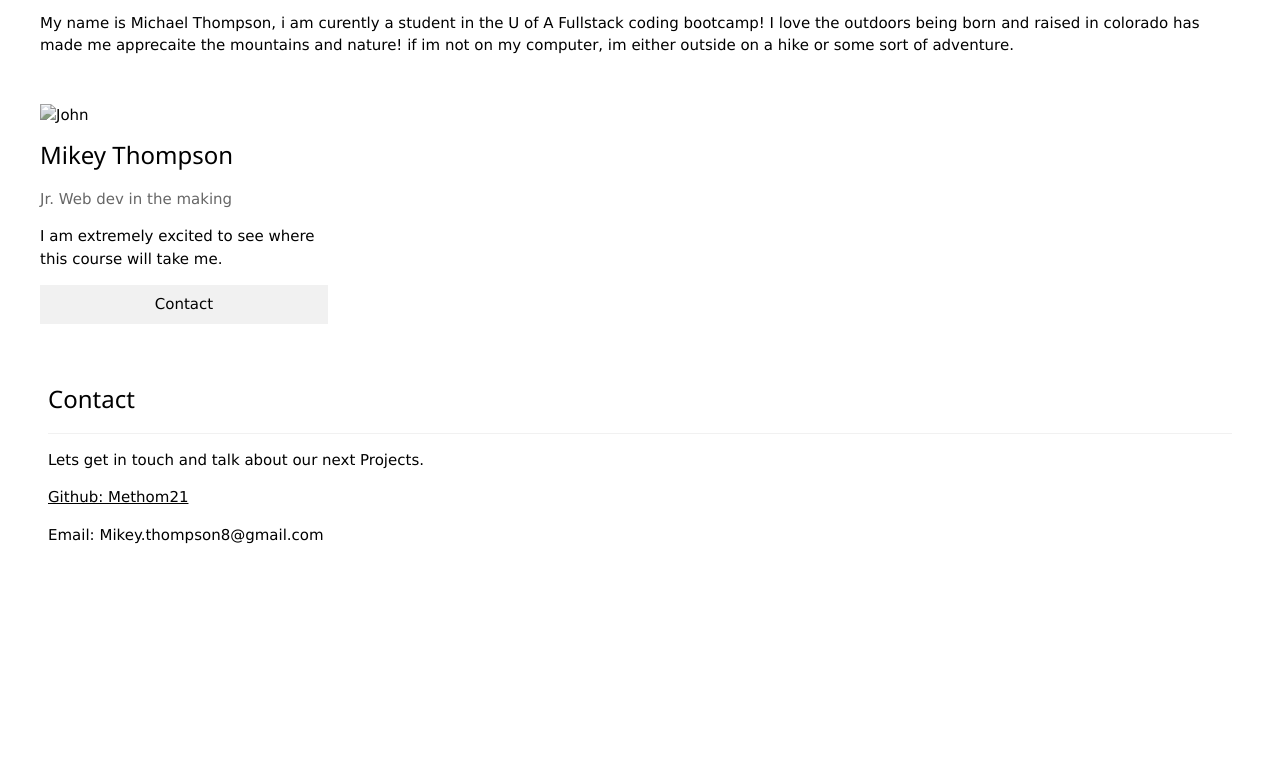
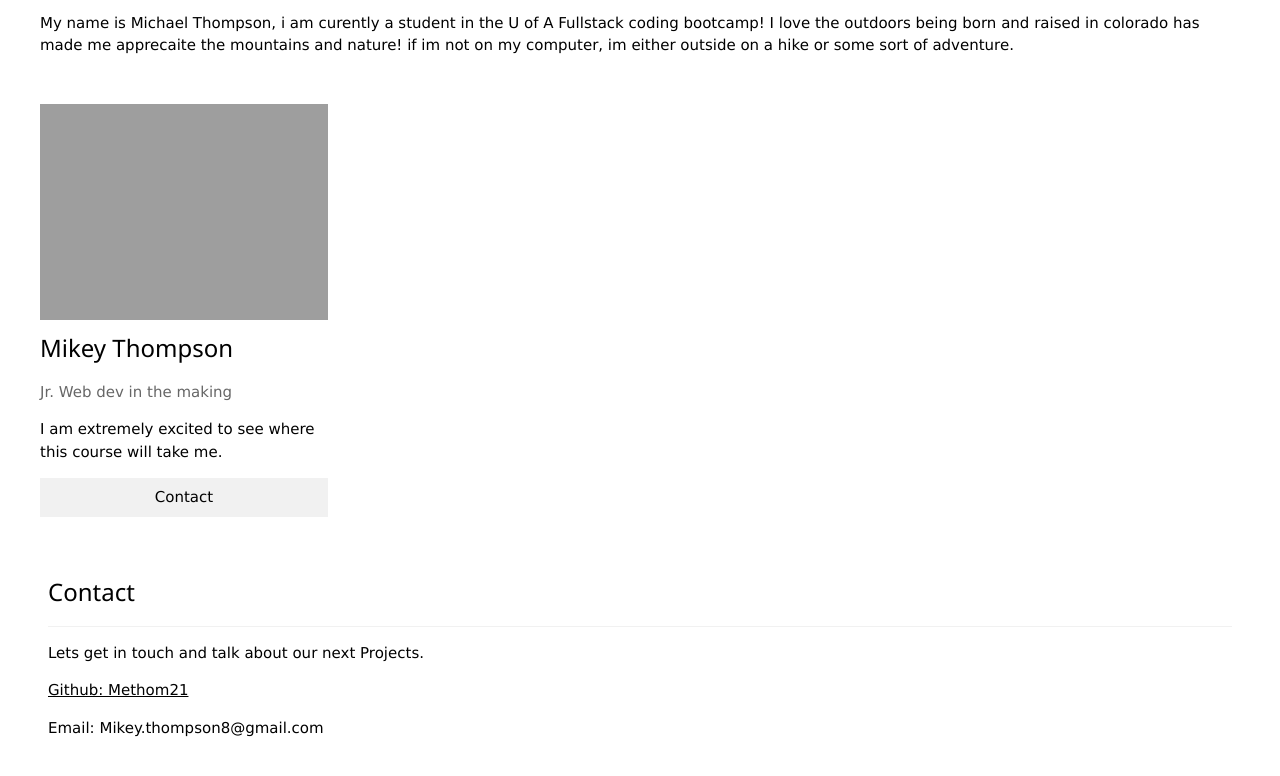
Before and after one commit to methom21/Portfolio-V2, a plain HTML site: page index.html in a window 1280 px wide. Shown: the part 1266-2042 px from the top of the page. Before the commit the page ends 1867 px from the top, so only its background shows below. Drawn offline with nearby package versions, Linux system fonts and the light colour scheme; the site is published under a folder, as on GitHub Pages, so addresses that start at the root find nothing.

Commit message:
fixed issue with my photo not showing up

```diff
--- a/index.html
+++ b/index.html
@@ -81,7 +81,7 @@
 
   <div class="w3-row-padding w3-grayscale">
     <div class="w3-col l3 m6 w3-margin-bottom">
-      <img src="/meonahike.JPG" alt="John" style="width:100%">
+      <img src="meonahike.JPG" alt="Mikey" style="width:100%">
       <h3>Mikey Thompson</h3>
       <p class="w3-opacity">Jr. Web dev in the making</p>
       <p>I am extremely excited to see where this course will take me.</p>
```
